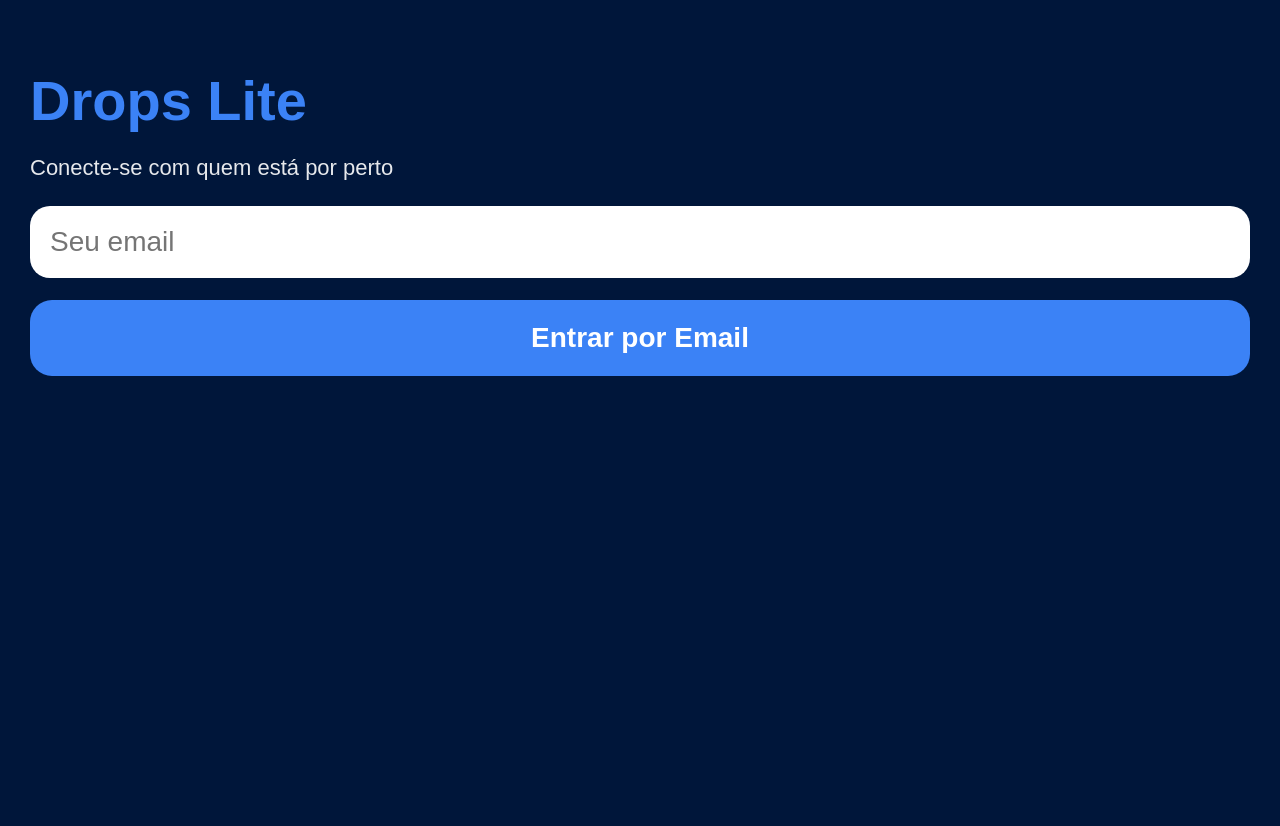
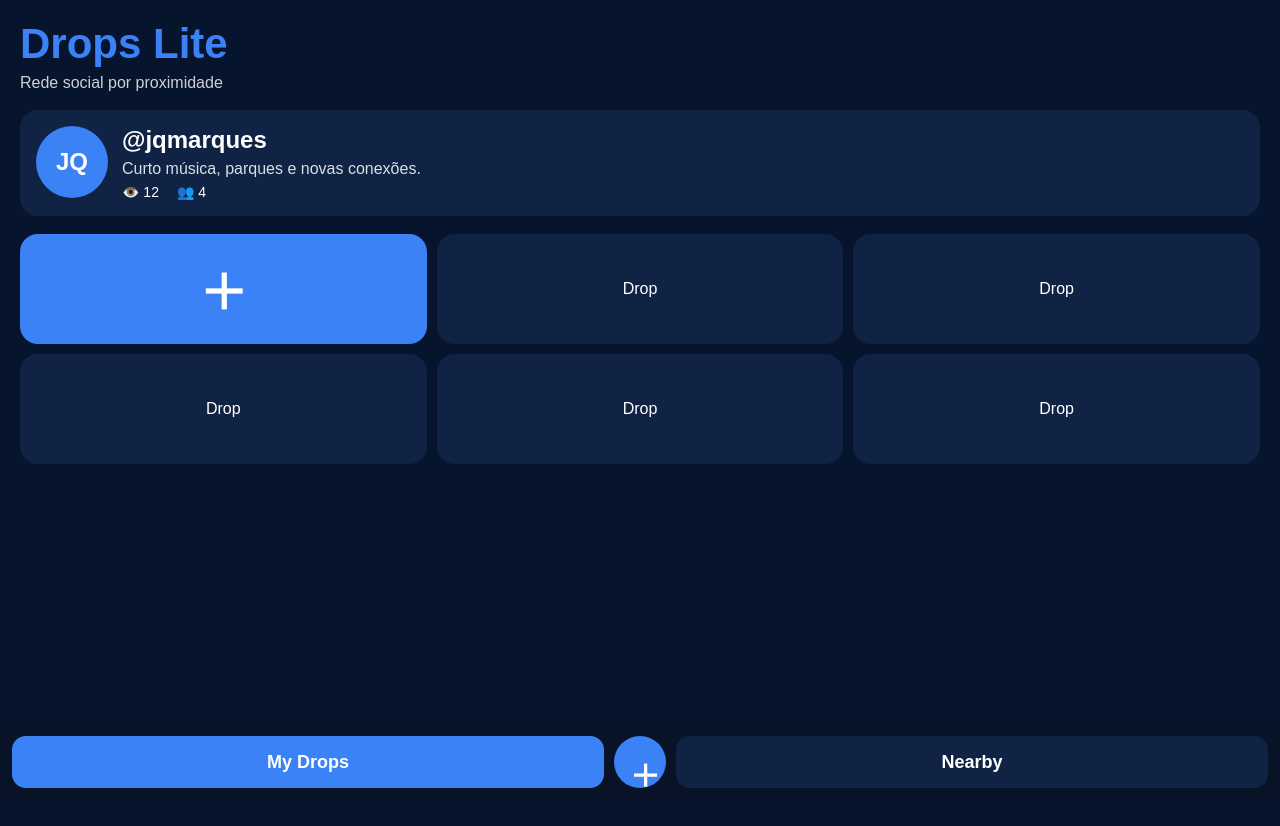
Before and after one commit to Drop-glitch/Drop_lite, a Next.js app: page / in a window 1280 px wide. Shown: the top 826 px of the page. Built offline with nearby package versions, Linux system fonts and the light colour scheme.

Commit message:
Update page.jsx

```diff
--- a/app/page.jsx
+++ b/app/page.jsx
@@ -1,114 +1,99 @@
 "use client";
 
-import { useEffect, useState } from "react";
-import { supabase } from "../lib/supabase";
+import { useState } from "react";
 
 export default function Home() {
-  const [email, setEmail] = useState("");
-  const [user, setUser] = useState(null);
-  const [loading, setLoading] = useState(true);
-  const [sending, setSending] = useState(false);
-
-  useEffect(() => {
-    checkUser();
-
-    const {
-      data: { subscription },
-    } = supabase.auth.onAuthStateChange((_event, session) => {
-      setUser(session?.user ?? null);
-      setLoading(false);
-    });
-
-    return () => subscription.unsubscribe();
-  }, []);
-
-  async function checkUser() {
-    const {
-      data: { session },
-    } = await supabase.auth.getSession();
-
-    setUser(session?.user ?? null);
-    setLoading(false);
-  }
-
-  async function login() {
-    if (!email) {
-      alert("Digite seu email");
-      return;
-    }
-
-    setSending(true);
-
-    const { error } = await supabase.auth.signInWithOtp({
-      email,
-      options: {
-        emailRedirectTo: "https://drop-lite-delta.vercel.app",
-      },
-    });
-
-    setSending(false);
-
-    if (error) {
-      alert(error.message);
-    } else {
-      alert("Código/link enviado para seu email.");
-    }
-  }
-
-  async function logout() {
-    await supabase.auth.signOut();
-    setUser(null);
-  }
-
-  if (loading) {
-    return (
-      <main style={styles.page}>
-        <p style={styles.text}>Carregando...</p>
-      </main>
-    );
-  }
+  const [tab, setTab] = useState("drops");
 
   return (
     <main style={styles.page}>
-      <h1 style={styles.title}>Drops Lite</h1>
+      <header style={styles.header}>
+        <h1 style={styles.logo}>Drops Lite</h1>
+        <p style={styles.sub}>Rede social por proximidade</p>
+      </header>
 
-      {!user ? (
+      {tab === "drops" && (
         <>
-          <p style={styles.subtitle}>Conecte-se com quem está por perto</p>
+          <section style={styles.profile}>
+            <div style={styles.avatar}>JQ</div>
 
-          <input
-            type="email"
-            placeholder="Seu email"
-            value={email}
-            onChange={(e) => setEmail(e.target.value)}
-            style={styles.input}
-          />
+            <div>
+              <h2 style={styles.username}>@jqmarques</h2>
+              <p style={styles.bio}>Curto música, parques e novas conexões.</p>
 
-          <button
-            onClick={login}
-            disabled={sending}
-            style={styles.button}
-          >
-            {sending ? "Enviando..." : "Entrar por Email"}
-          </button>
+              <div style={styles.metrics}>
+                <span>👁️ 12</span>
+                <span>👥 4</span>
+              </div>
+            </div>
+          </section>
+
+          <section style={styles.grid}>
+            <div style={styles.plus}>＋</div>
+            <div style={styles.drop}>Drop</div>
+            <div style={styles.drop}>Drop</div>
+            <div style={styles.drop}>Drop</div>
+            <div style={styles.drop}>Drop</div>
+            <div style={styles.drop}>Drop</div>
+          </section>
         </>
-      ) : (
+      )}
+
+      {tab === "nearby" && (
         <>
+          <h2 style={styles.title}>Nearby</h2>
+
           <div style={styles.card}>
-            <p style={styles.label}>Logado como:</p>
-            <strong>{user.email}</strong>
+            <div>
+              <strong>@lucas</strong>
+              <p>120m • 🟢 Online</p>
+            </div>
+            <button style={styles.nex}>NEX</button>
           </div>
 
           <div style={styles.card}>
-            <h2 style={styles.section}>Nearby</h2>
-            <p style={styles.text}>Pack 2 em construção...</p>
+            <div>
+              <strong>@ana</strong>
+              <p>340m • ⚪ Offline</p>
+            </div>
+            <button style={styles.nex}>NEX</button>
           </div>
 
-          <button onClick={logout} style={styles.button}>
-            Sair
-          </button>
+          <div style={styles.card}>
+            <div>
+              <strong>@rafa</strong>
+              <p>1.2km • 🟢 Online</p>
+            </div>
+            <button style={styles.nex}>NEX</button>
+          </div>
+
+          <div style={styles.card}>
+            <div>
+              <strong>@mike</strong>
+              <p>7.2km • ⚪ Offline</p>
+            </div>
+            <button style={styles.nex}>NEX</button>
+          </div>
         </>
       )}
+
+      <nav style={styles.nav}>
+        <button
+          onClick={() => setTab("drops")}
+          style={tab === "drops" ? styles.active : styles.tab}
+        >
+          My Drops
+        </button>
+
+        <button style={styles.plusNav}>＋</button>
+
+        <button
+          onClick={() => setTab("nearby")}
+          style={tab === "nearby" ? styles.active : styles.tab}
+        >
+          Nearby
+        </button>
+      </nav>
     </main>
   );
 }
@@ -116,59 +101,151 @@ export default function Home() {
 const styles = {
   page: {
     minHeight: "100vh",
-    background: "#00163a",
-    padding: "30px",
+    background: "#06142e",
     color: "white",
-    fontFamily: "Arial, sans-serif",
+    padding: "20px",
+    fontFamily: "Arial",
+    paddingBottom: "95px",
   },
+
+  header: {
+    marginBottom: "18px",
+  },
+
+  logo: {
+    fontSize: "42px",
+    color: "#3b82f6",
+    margin: 0,
+  },
+
+  sub: {
+    opacity: 0.8,
+    marginTop: "6px",
+  },
+
+  profile: {
+    display: "flex",
+    gap: "14px",
+    background: "#102344",
+    padding: "16px",
+    borderRadius: "18px",
+    marginBottom: "18px",
+  },
+
+  avatar: {
+    width: "72px",
+    height: "72px",
+    borderRadius: "50%",
+    background: "#3b82f6",
+    display: "flex",
+    alignItems: "center",
+    justifyContent: "center",
+    fontWeight: "bold",
+    fontSize: "24px",
+  },
+
+  username: {
+    margin: 0,
+  },
+
+  bio: {
+    margin: "6px 0",
+    opacity: 0.85,
+  },
+
+  metrics: {
+    display: "flex",
+    gap: "18px",
+    fontSize: "14px",
+  },
+
+  grid: {
+    display: "grid",
+    gridTemplateColumns: "repeat(3,1fr)",
+    gap: "10px",
+  },
+
+  plus: {
+    background: "#3b82f6",
+    minHeight: "110px",
+    borderRadius: "18px",
+    display: "flex",
+    justifyContent: "center",
+    alignItems: "center",
+    fontSize: "48px",
+    fontWeight: "bold",
+  },
+
+  drop: {
+    background: "#102344",
+    minHeight: "110px",
+    borderRadius: "18px",
+    display: "flex",
+    justifyContent: "center",
+    alignItems: "center",
+  },
+
   title: {
-    fontSize: "56px",
-    fontWeight: "bold",
-    color: "#3b82f6",
-    marginBottom: "20px",
+    fontSize: "34px",
+    marginBottom: "14px",
   },
-  subtitle: {
-    fontSize: "22px",
-    opacity: 0.9,
-    marginBottom: "25px",
+
+  card: {
+    background: "#102344",
+    padding: "16px",
+    borderRadius: "18px",
+    marginBottom: "12px",
+    display: "flex",
+    justifyContent: "space-between",
+    alignItems: "center",
   },
-  input: {
-    width: "100%",
-    padding: "20px",
-    fontSize: "28px",
-    borderRadius: "20px",
-    border: "none",
-    marginBottom: "22px",
-    boxSizing: "border-box",
-  },
-  button: {
-    width: "100%",
-    padding: "22px",
-    fontSize: "28px",
-    borderRadius: "22px",
+
+  nex: {
     border: "none",
     background: "#3b82f6",
     color: "white",
+    padding: "10px 14px",
+    borderRadius: "12px",
     fontWeight: "bold",
-    marginBottom: "20px",
   },
-  card: {
-    background: "#0f275a",
-    padding: "24px",
-    borderRadius: "22px",
-    marginBottom: "20px",
+
+  nav: {
+    position: "fixed",
+    bottom: 0,
+    left: 0,
+    right: 0,
+    background: "#081327",
+    padding: "12px",
+    display: "grid",
+    gridTemplateColumns: "1fr auto 1fr",
+    gap: "10px",
   },
-  label: {
-    opacity: 0.8,
-    marginBottom: "10px",
-    fontSize: "20px",
+
+  tab: {
+    border: "none",
+    borderRadius: "14px",
+    padding: "14px",
+    background: "#102344",
+    color: "white",
   },
-  section: {
-    fontSize: "32px",
-    marginBottom: "10px",
+
+  active: {
+    border: "none",
+    borderRadius: "14px",
+    padding: "14px",
+    background: "#3b82f6",
+    color: "white",
+    fontWeight: "bold",
   },
-  text: {
-    fontSize: "22px",
-    margin: 0,
+
+  plusNav: {
+    border: "none",
+    borderRadius: "50%",
+    width: "52px",
+    height: "52px",
+    background: "#3b82f6",
+    color: "white",
+    fontSize: "30px",
+    fontWeight: "bold",
   },
 };
```
